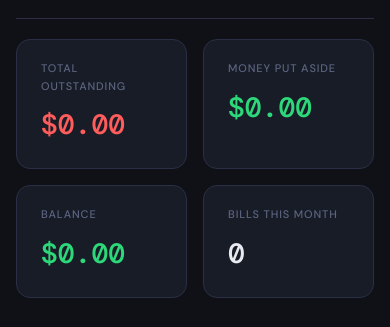
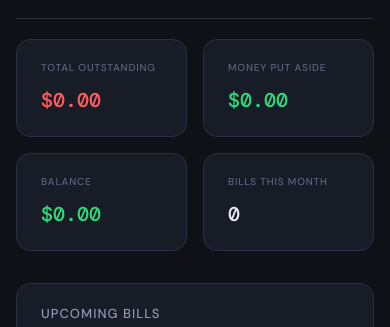
Before and after one commit to rekirky/bill-tracking, a React (Vite) app in the folder frontend/: page / in a window 390 px wide. Shown: the part 194-521 px from the top of the page. Built offline with nearby package versions, Linux system fonts and the light colour scheme; no server answers.

Commit message:
bug fix - width of labels in reconcile page
mobile view broken - reconcile page
values longer than $999.99 don't display as expected

```diff
--- a/frontend/src/index.css
+++ b/frontend/src/index.css
@@ -390,5 +390,8 @@ select option { background: var(--bg2); }
 
   .stat-grid { grid-template-columns: 1fr 1fr; }
 
+  .stat-value { font-size: 20px; }
+  .stat-label { font-size: 10px; }
+
   .modal { padding: 20px; }
 }
```
